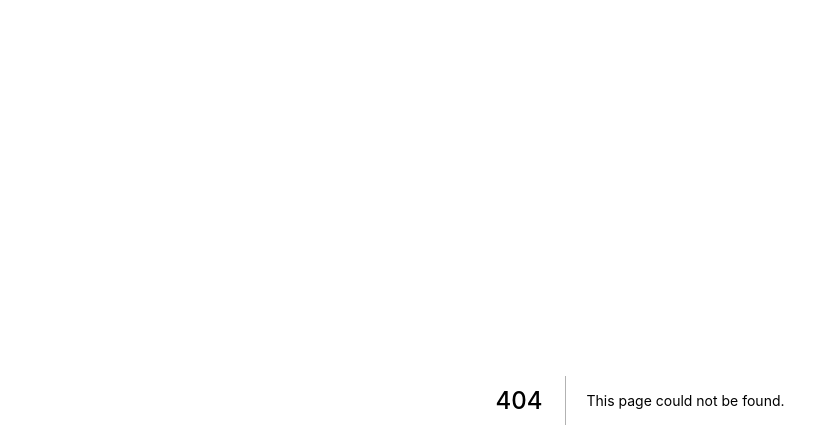
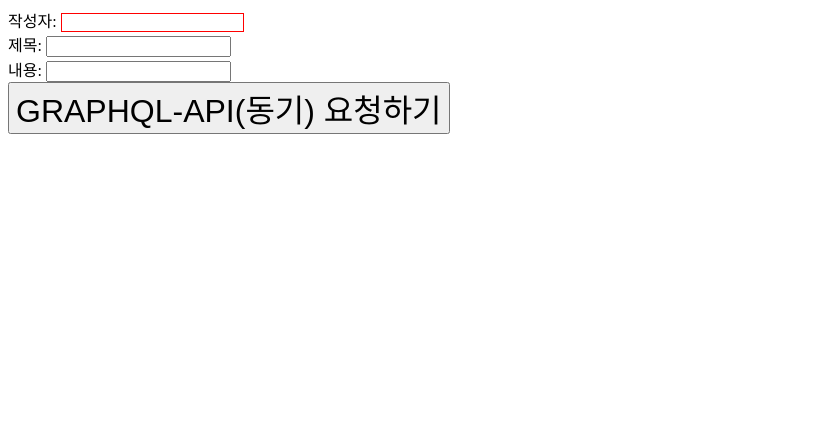
Before and after one commit to larmong/react-study, a Next.js app in the folder class/: page /06-01-setState in a window 1280 px wide. Before the commit this address had no page. Shown: the top 448 px of the page, without its empty margins (0-839 px from the left). Built offline with nearby package versions, Linux system fonts and the light colour scheme.

Commit message:
[ADD] emotion으로props 역전달 하기

```diff
--- /dev/null
+++ b/class/pages/06-01-setState/index.js
@@ -0,0 +1,7 @@
+import BoardWrite from "@/src/components/units/board/06-write/BoardWrite.container";
+
+export default function BoardWritePage() {
+  return(
+    <BoardWrite />
+  )
+}
--- /dev/null
+++ b/class/src/components/units/board/06-write/BoardWrite.container.js
@@ -0,0 +1,57 @@
+import {useState} from "react";
+import {useMutation} from "@apollo/client";
+import BoardWriteUI from "@/src/components/units/board/06-write/BoardWrite.presenter";
+import {CREATE_BOARD} from "@/src/components/units/board/06-write/BoardWrite.queries";
+
+export default function BoardWrite() {
+  // 자바스크립트 영역
+  const [myColor, setMyColor] = useState(false)
+
+  const [writer, setWriter] = useState("")
+  const [title, setTitle] = useState("")
+  const [contents, setContents] = useState("")
+
+  const [MyFunction] = useMutation(CREATE_BOARD)
+
+  const onClickSubmit = async () => {
+    const result = await MyFunction({
+      variables: {  // variables 이게 $ 역할을 해줌
+        writer: writer,
+        title: title,
+        contents: contents
+      }
+    })
+    alert(result.data.createBoard.message)
+    console.log(result)
+  }
+
+  const onChangeWriter = (event) => {
+    setWriter(event.target.value);
+    if(event.target.value && title && contents ) {
+      setMyColor(true)
+    }
+  }
+  const onChangeTitle = (event) => {
+    setTitle(event.target.value);
+    if(writer && event.target.value && contents ) {
+      setMyColor(true)
+    }
+  }
+  const onChangeContents = (event) => {
+    setContents(event.target.value);
+    if(writer && title && event.target.value ) {
+      setMyColor(true)
+    }
+  }
+
+
+  return (
+    <BoardWriteUI
+      onClickSubmit={onClickSubmit}
+      onChangeWriter={onChangeWriter}
+      onChangeTitle={onChangeTitle}
+      onChangeContents={onChangeContents}
+      myColor={myColor}
+    />
+  )
+}
--- /dev/null
+++ b/class/src/components/units/board/06-write/BoardWrite.presenter.js
@@ -0,0 +1,17 @@
+import {BlueButton, RedInput} from "@/src/components/units/board/06-write/BoardWrite.styles";
+
+export default function BoardWriteUI(props) {
+  // 자바스크립트 영역
+
+  return (
+    <>
+      작성자: <RedInput type="text" onChange={props.onChangeWriter} /><br />
+      제목: <input type="text" onChange={props.onChangeTitle} /><br />
+      내용: <input type="text" onChange={props.onChangeContents} /><br />
+      <BlueButton
+        fz="32px"
+        bg={props.myColor}
+        onClick={props.onClickSubmit}>GRAPHQL-API(동기) 요청하기</BlueButton>
+    </>
+  )
+}
--- /dev/null
+++ b/class/src/components/units/board/06-write/BoardWrite.queries.js
@@ -0,0 +1,11 @@
+import {gql} from "@apollo/client";
+
+export const CREATE_BOARD = gql`
+  mutation createBoard($writer: String, $title: String, $contents: String) {
+    createBoard (writer: $writer, title: $title, contents: $contents){
+      _id
+      number
+      message
+    }
+  }
+`
--- /dev/null
+++ b/class/src/components/units/board/06-write/BoardWrite.styles.js
@@ -0,0 +1,9 @@
+import styled from "@emotion/styled";
+
+export const RedInput = styled.input `
+  border: 1px solid red;
+`
+export const BlueButton = styled.button `
+  font-size: ${props => props.fz};
+  background: ${props => props.bg ? "pink" : "default" };
+`
```
